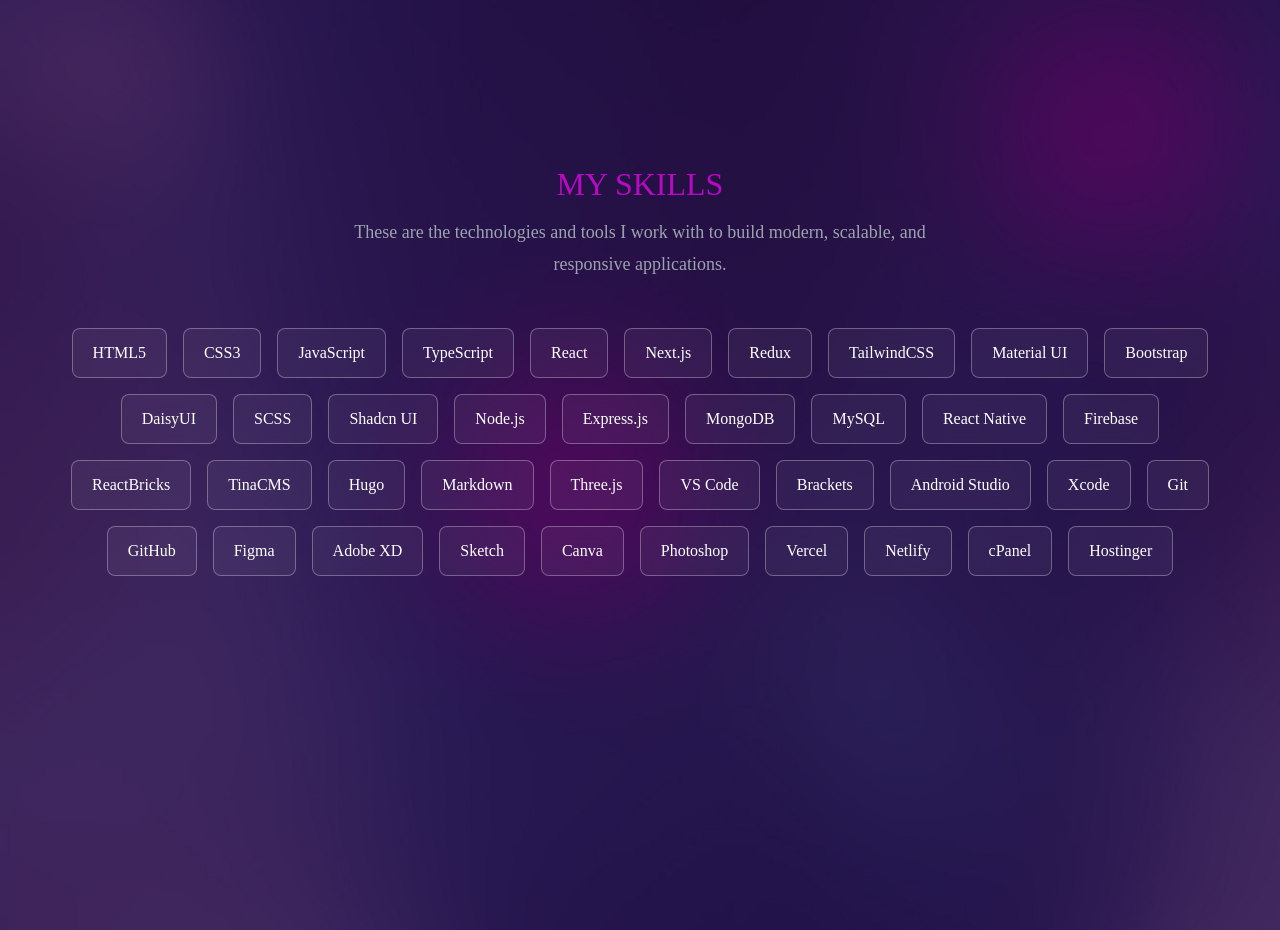
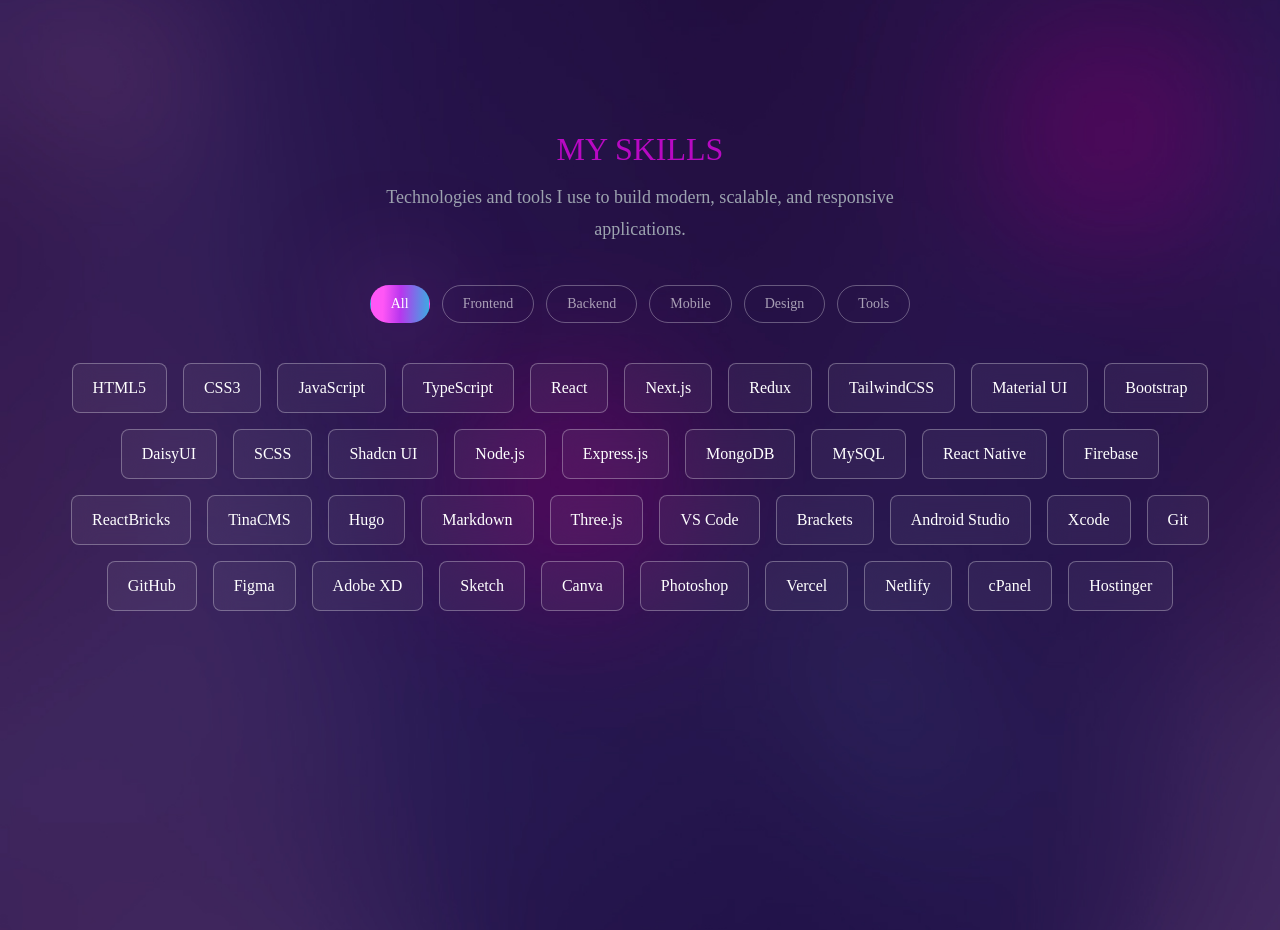
Before and after one commit to Raihanhn/Latest-Portfolio, a React (Create React App) app: page / in a window 1280 px wide. Shown: the part 1580-2510 px from the top of the page. Built offline with nearby package versions, Linux system fonts and the light colour scheme.

Commit message:
filter option added in skill section

```diff
--- a/src/components/skills.js
+++ b/src/components/skills.js
@@ -1,46 +1,84 @@
 // Skills.js
 
-import React from 'react';
+import React, { useState } from 'react';
 import { motion } from 'framer-motion';
 import { fadeIn } from '../variants';
 
-const skills = [
-  "HTML5", "CSS3", "JavaScript", "TypeScript", "React", "Next.js",
-  "Redux", "TailwindCSS", "Material UI", "Bootstrap", "DaisyUI", "SCSS",
-  "Shadcn UI", "Node.js", "Express.js", "MongoDB", "MySQL", "React Native",
-  "Firebase", "ReactBricks", "TinaCMS", "Hugo", "Markdown", "Three.js", "VS Code",
-  "Brackets", "Android Studio", "Xcode", "Git", "GitHub", "Figma", "Adobe XD", "Sketch",
-  "Canva", "Photoshop", "Vercel", "Netlify", "cPanel", "Hostinger"
-];
+const categories = {
+  All: [
+    "HTML5", "CSS3", "JavaScript", "TypeScript", "React", "Next.js",
+    "Redux", "TailwindCSS", "Material UI", "Bootstrap", "DaisyUI", "SCSS",
+    "Shadcn UI", "Node.js", "Express.js", "MongoDB", "MySQL", "React Native",
+    "Firebase", "ReactBricks", "TinaCMS", "Hugo", "Markdown", "Three.js",
+    "VS Code", "Brackets", "Android Studio", "Xcode", "Git", "GitHub",
+    "Figma", "Adobe XD", "Sketch", "Canva", "Photoshop",
+    "Vercel", "Netlify", "cPanel", "Hostinger",
+  ],
+  Frontend: [
+    "HTML5", "CSS3", "JavaScript", "TypeScript", "React", "Next.js",
+    "Redux", "TailwindCSS", "Material UI", "Bootstrap", "DaisyUI", "SCSS",
+    "Shadcn UI", "Three.js", "ReactBricks", "TinaCMS", "Hugo", "Markdown",
+  ],
+  Backend: ["Node.js", "Express.js", "MongoDB", "MySQL", "Firebase"],
+  Mobile: ["React Native", "Android Studio", "Xcode"],
+  Design: ["Figma", "Adobe XD", "Sketch", "Canva", "Photoshop"],
+  Tools: ["VS Code", "Brackets", "Git", "GitHub", "Vercel", "Netlify", "cPanel", "Hostinger"],
+};
 
 const Skills = () => {
+  const [activeTab, setActiveTab] = useState('All');
+
   return (
-    <section className='mt-[230px] sm-[50px] md-[50px] section lg:mt-[40px] mb-10 lg:mb-10 ' id='skills'>
+    <section className='mt-[230px] sm-[50px] md-[50px] section lg:mt-[40px] mb-10' id='skills'>
       <div className="container mx-auto">
         <motion.div
           variants={fadeIn('up', 0.3)}
           initial='hidden'
           whileInView={'show'}
           viewport={{ once: false, amount: 0.3 }}
-          className="text-center mb-12"
+          className="text-center mb-10"
         >
           <h2 className="h2 text-accent mb-4">My Skills</h2>
           <p className="text-gray-400 max-w-xl mx-auto">
-            These are the technologies and tools I work with to build modern, scalable, and responsive applications.
+            Technologies and tools I use to build modern, scalable, and responsive applications.
           </p>
         </motion.div>
 
+        {/* Tabs */}
         <motion.div
-          variants={fadeIn('up', 0.5)}
+          variants={fadeIn('up', 0.4)}
           initial='hidden'
           whileInView={'show'}
           viewport={{ once: false, amount: 0.3 }}
+          className="flex flex-wrap justify-center gap-3 mb-10"
+        >
+          {Object.keys(categories).map((cat) => (
+            <button
+              key={cat}
+              onClick={() => setActiveTab(cat)}
+              className={`px-5 py-2 rounded-full text-sm font-primary border transition-all duration-300 ${
+                activeTab === cat
+                  ? 'btn text-white border-transparent'
+                  : 'border-white/30 text-white/60 hover:text-white hover:border-white/60'
+              }`}
+            >
+              {cat}
+            </button>
+          ))}
+        </motion.div>
+
+        {/* Skills Grid */}
+        <motion.div
+          key={activeTab}
+          variants={fadeIn('up', 0.2)}
+          initial='hidden'
+          animate='show'
           className="flex flex-wrap justify-center gap-4"
         >
-          {skills.map((skill, index) => (
+          {categories[activeTab].map((skill, index) => (
             <div
               key={index}
-              className="px-5 py-3 rounded-lg border border-white/30 backdrop-blur-md bg-white/5 text-white font-medium text-sm sm:text-base transition hover:bg-white/10 hover:scale-105 cursor-pointer"
+              className="px-5 py-3 rounded-lg border border-white/30 backdrop-blur-md bg-white/5 text-white font-medium text-sm sm:text-base transition hover:bg-white/10 hover:scale-105 hover:border-accent cursor-pointer"
             >
               {skill}
             </div>
```
